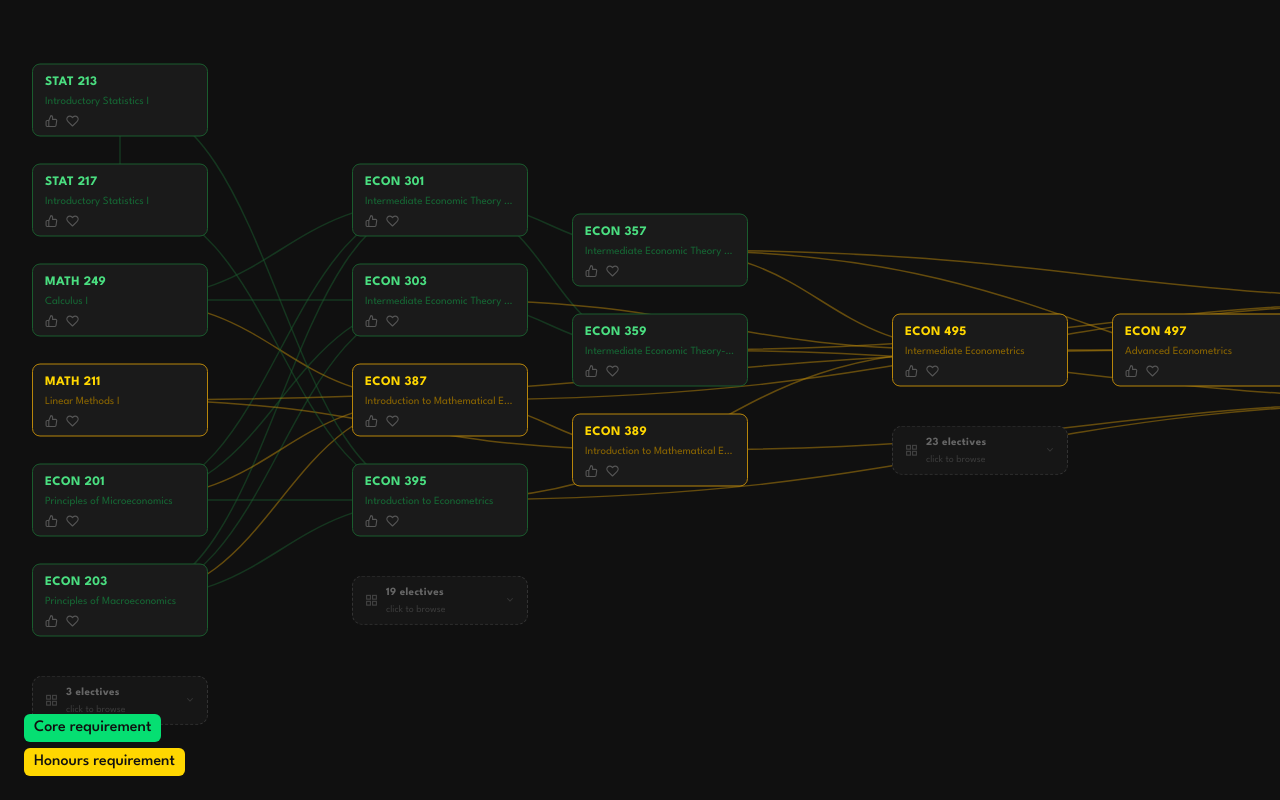
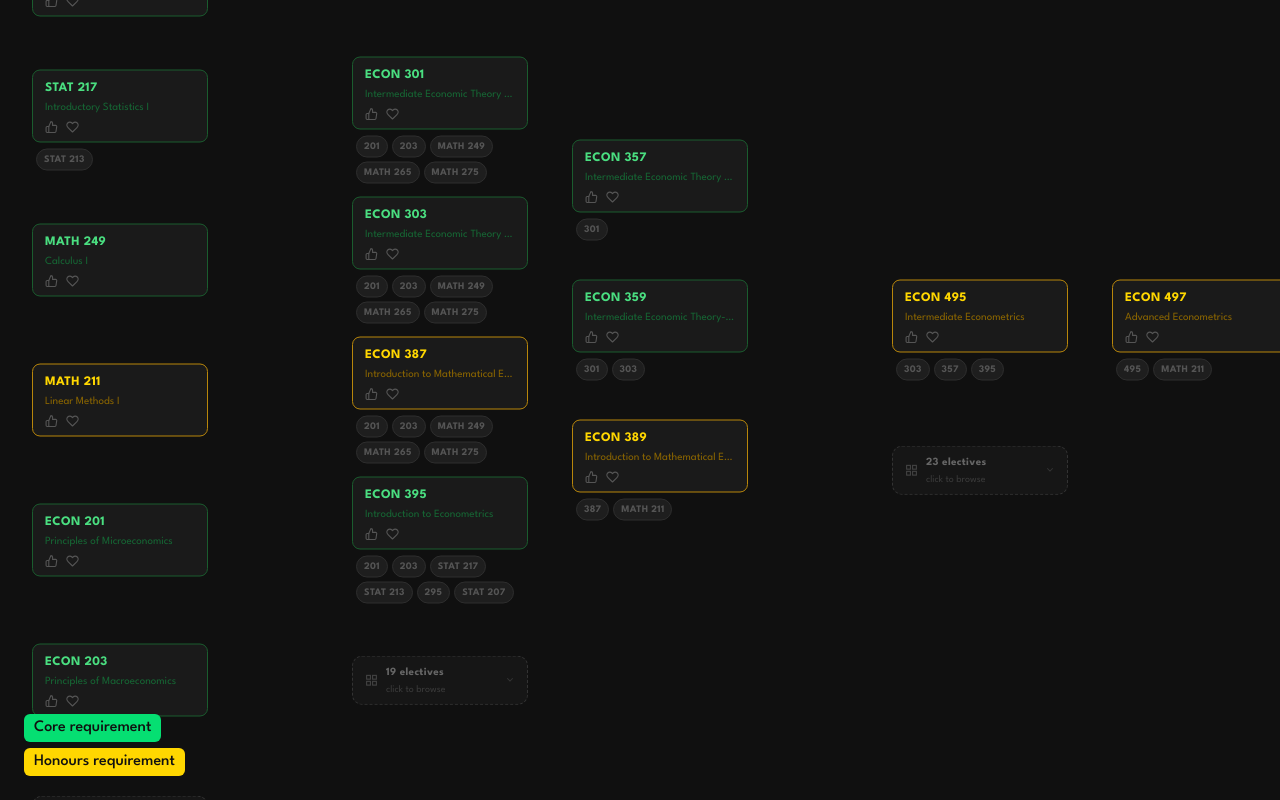
Before and after one commit to ennisord/course-map, a React (Vite) app: page / in a window 1280 px wide. Built offline with nearby package versions, Linux system fonts and the light colour scheme.

Commit message:
removed beziers, added prereq blobs

```diff
--- a/src/App.jsx
+++ b/src/App.jsx
@@ -180,30 +180,6 @@ export default function App() {
         top: 0,
         left: 0,
       }}>
-        <svg className="absolute top-0 left-0 overflow-visible pointer-events-none" style={{ width: 4000, height: 4000 }}>
-          {courses.map(course => {
-            const key = getKey(course)
-            const from = layout[key]
-            return course.prereqs.map((prereq, i) => {
-              const prereqKey = resolvePrereq(prereq, courses)
-              if (!prereqKey) return null
-              const to = layout[prereqKey]
-              if (!from || !to) return null
-              const isHighlighted = selectedId === key || selectedId === prereqKey
-              const { border } = getColor(course.tags)
-              return (
-                <path
-                  key={`${key}-${i}`}
-                  d={getBezier(to.x, to.y, from.x, from.y)}
-                  stroke={border}
-                  strokeWidth={isHighlighted ? 2 : 1.5}
-                  fill="none"
-                  opacity={isHighlighted ? 1 : 0.5}
-                />
-              )
-            })
-          })}
-        </svg>
 
         {/* Regular course nodes */}
         {courses
@@ -226,6 +202,8 @@ export default function App() {
                 onClick={() => {
                   if (!didDragRef.current) setSelectedId(prev => prev === key ? null : key)
                 }}
+                courses={courses}
+                onSelectCourse={(prereqKey) => setSelectedId(prereqKey)}
               />
             )
           })}
--- a/src/components/CourseNode.jsx
+++ b/src/components/CourseNode.jsx
@@ -1,7 +1,7 @@
 import { useState } from 'react'
-import { getColor, getGlow } from '../utils/courseUtils'
+import { getColor, getGlow, resolvePrereq } from '../utils/courseUtils'
 
-export default function CourseNode({ course, pos, selected, onDragStart, onClick }) {
+export default function CourseNode({ course, pos, selected, onDragStart, onClick, courses, onSelectCourse }) {
   const [completed, setCompleted] = useState(false)
   const [wishlisted, setWishlisted] = useState(false)
 
@@ -15,15 +15,36 @@ export default function CourseNode({ course, pos, selected, onDragStart, onClick
       : getGlow(course.tags)
     : 'none'
 
+  // Resolve each prereq to a display label and a course key
+  const prereqBlobs = course.prereqs.map(prereq => {
+    const key = resolvePrereq(prereq, courses)
+    const prereqCourse = key ? courses.find(c => `${c.dept}-${c.id}` === key) : null
+    let label
+    if (prereqCourse) {
+      label = prereqCourse.dept === 'ECON'
+        ? String(prereqCourse.id)
+        : `${prereqCourse.dept} ${prereqCourse.id}`
+    } else {
+      label = typeof prereq === 'number' ? String(prereq) : prereq
+    }
+    return { key, label, prereqCourse }
+  })
+
   return (
     <div
-      className="absolute select-none w-44 rounded-lg bg-[#1a1a1a] px-3 py-2 -translate-x-1/2 -translate-y-1/2 cursor-pointer"
+      className="absolute select-none w-44 -translate-x-1/2 -translate-y-1/2"
       style={{
         left: pos.x,
         top: pos.y,
+        fontFamily: "'League Spartan', sans-serif",
+      }}
+    >
+      {/* Main card */}
+      <div
+        className="rounded-lg bg-[#1a1a1a] px-3 py-2 cursor-pointer"
+        style={{
           border: `1px solid ${border}`,
           boxShadow: glow,
-        fontFamily: "'League Spartan', sans-serif",
         }}
         onMouseDown={e => { e.stopPropagation(); onDragStart(e) }}
         onTouchStart={e => { e.stopPropagation(); onDragStart(e) }}
@@ -69,5 +90,49 @@ export default function CourseNode({ course, pos, selected, onDragStart, onClick
           </button>
         </div>
       </div>
+
+      {/* Prereq blobs */}
+      {prereqBlobs.length > 0 && (
+        <div className="flex flex-wrap gap-1 mt-1.5 px-1">
+          {prereqBlobs.map(({ key, label, prereqCourse }) => (
+            <button
+              key={key ?? label}
+              onMouseDown={e => e.stopPropagation()}
+              onTouchStart={e => e.stopPropagation()}
+              onClick={e => {
+                e.stopPropagation()
+                if (key && onSelectCourse) onSelectCourse(key)
+              }}
+              title={prereqCourse ? `${prereqCourse.dept} ${prereqCourse.id} — ${prereqCourse.name}` : label}
+              style={{
+                background: '#1e1e1e',
+                border: '1px solid #2e2e2e',
+                borderRadius: 999,
+                padding: '2px 7px',
+                fontSize: 10,
+                fontWeight: 600,
+                color: '#555',
+                cursor: key ? 'pointer' : 'default',
+                fontFamily: "'League Spartan', sans-serif",
+                letterSpacing: '0.03em',
+                transition: 'border-color 0.15s, color 0.15s',
+                lineHeight: 1.6,
+              }}
+              onMouseEnter={e => {
+                if (!key) return
+                e.currentTarget.style.borderColor = '#555'
+                e.currentTarget.style.color = '#999'
+              }}
+              onMouseLeave={e => {
+                e.currentTarget.style.borderColor = '#2e2e2e'
+                e.currentTarget.style.color = '#555'
+              }}
+            >
+              {label}
+            </button>
+          ))}
+        </div>
+      )}
+    </div>
   )
 }
--- a/src/utils/courseUtils.js
+++ b/src/utils/courseUtils.js
@@ -34,7 +34,7 @@ export function getBezier(x1, y1, x2, y2) {
 export function buildLayout(courses) {
   const ZONE_GAP = 320
   const SUBCOL_GAP = 220
-  const ROW_GAP = 100
+  const ROW_GAP = 140
 
   // Separate visible (core/honours) from electives (tags: [])
   const isElective = c => c.tags.length === 0
```
Lines whose indentation alone changed are shown as unchanged.
